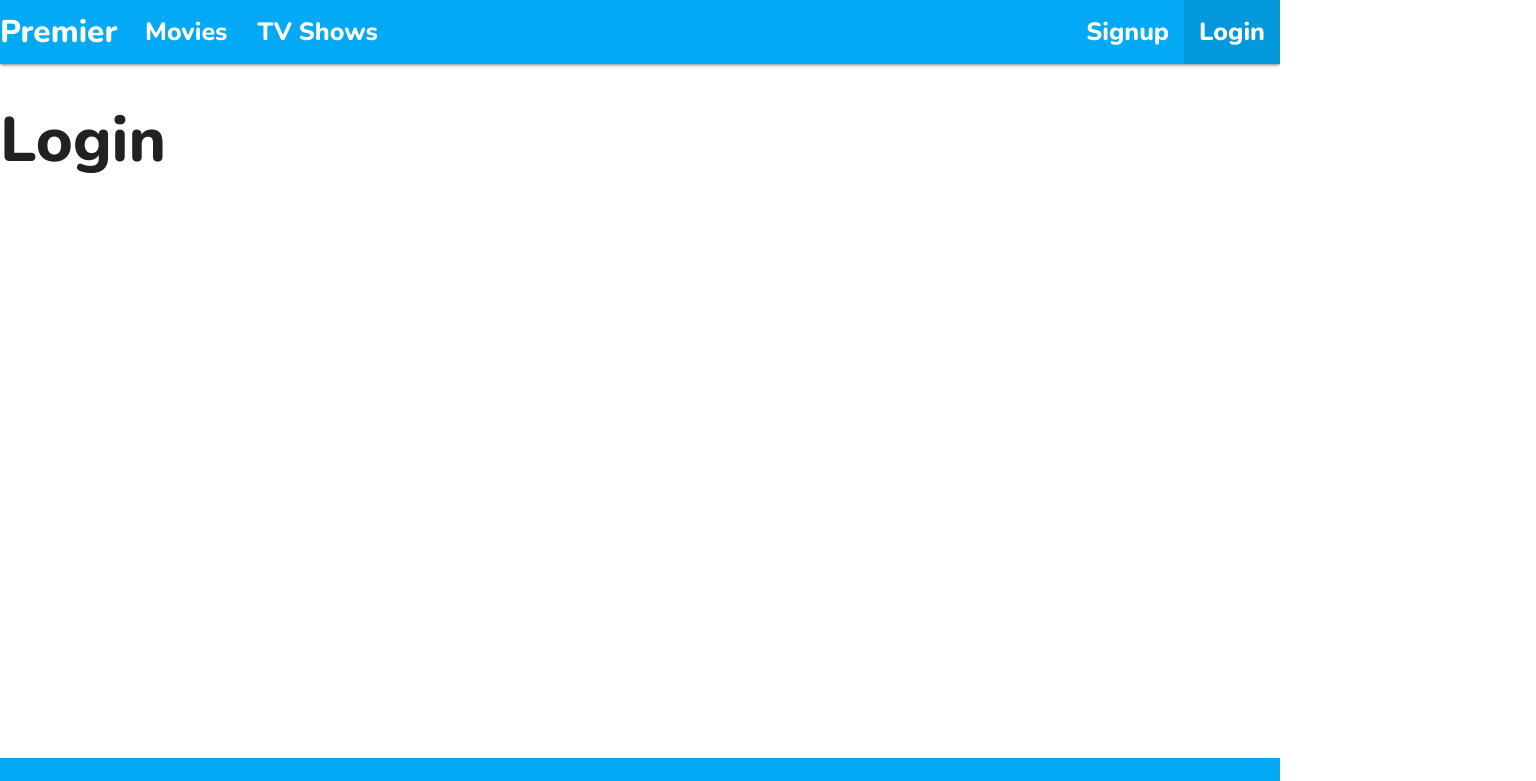
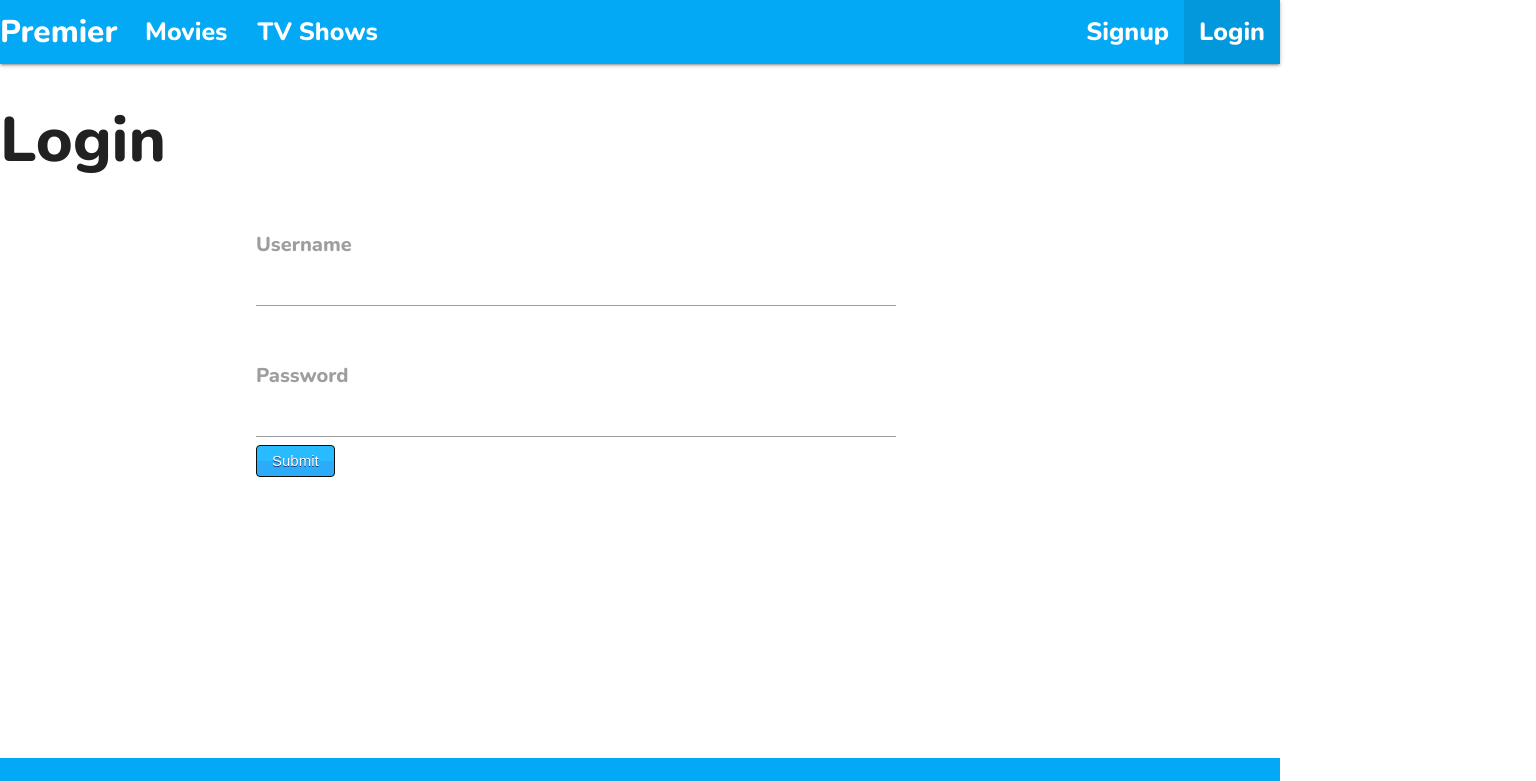
Before and after one commit to minhazur9/premier, a React (Create React App) app in the folder frontend/: page /login in a window 1280 px wide. Shown: the top 781 px of the page, 1536 px wide, since content can reach past the window. Built offline with nearby package versions, Linux system fonts and the light colour scheme.

Commit message:
Login form created

```diff
--- a/frontend/src/App.css
+++ b/frontend/src/App.css
@@ -16,7 +16,7 @@
   }
 
 /* ----------------- Links */
-.active {
+nav .active {
     background-color: rgba(0,0,0,0.1)
 }
 
@@ -140,3 +140,47 @@
     border: 2px solid black;
     background-size: cover;
 }
+
+/* ----------------- Login */
+
+.login-input {
+    display: block;
+    width: 50vw !important;
+}
+
+.login-input:focus {
+    border-bottom-color: #03A9F4 !important;
+}
+
+.login-form {
+    position: relative;
+    left: 20vw;
+
+}
+
+label {
+    font-size: 20px;
+}
+
+.input-form {
+    margin-top: 55px;
+}
+
+label .active {
+    background-color:white !important
+}
+
+.myButton {
+	box-shadow:inset 0px 39px 0px -24px #29bbff;
+	background-color:#2dabf9;
+	border-radius:4px;
+	border:1px solid #0b0e07;
+	display:inline-block;
+	cursor:pointer;
+	color:#ffffff;
+	font-family:Arial;
+	font-size:15px;
+	padding:6px 15px;
+	text-decoration:none;
+	text-shadow:0px 1px 0px #263666;
+}
--- a/frontend/src/pages/Login.js
+++ b/frontend/src/pages/Login.js
@@ -7,10 +7,48 @@ class Login extends React.Component {
         completed: false
     }
 
+    handleInputChange = (e) => {
+        if (e.target.name === 'completed') {
+            this.setState((prevState) => {
+                return {completed: !prevState.completed };
+            });
+        } else {
+            this.setState({[e.target.name]: e.target.value})
+        }
+    }
+
+    handleFormSubmit = (event) => {
+        event.preventDefault();
+    }
+
     render() {
         return (
             <>
             <h1>Login</h1>
+            <form className="login-form">
+            <div className="input-form">
+                <label htmlFor="username">Username</label>
+                <input
+                type="text"
+                onChange={this.handleInputChange}
+                value={this.state.username}
+                name="username"
+                className="login-input"
+                />
+            </div>
+            <div className="input-form">
+                <label htmlFor="password">Password</label>
+                <input
+                type="text"
+                onChange={this.handleInputChange}
+                value={this.state.password}
+                name="password"
+                className="login-input"
+                />
+            </div>
+            <input type="submit" className="myButton" />
+            </form>
+
             </>
         )
     }
```
Also changed, not shown: 1 other file (tests, documents, lock files or other folders).
